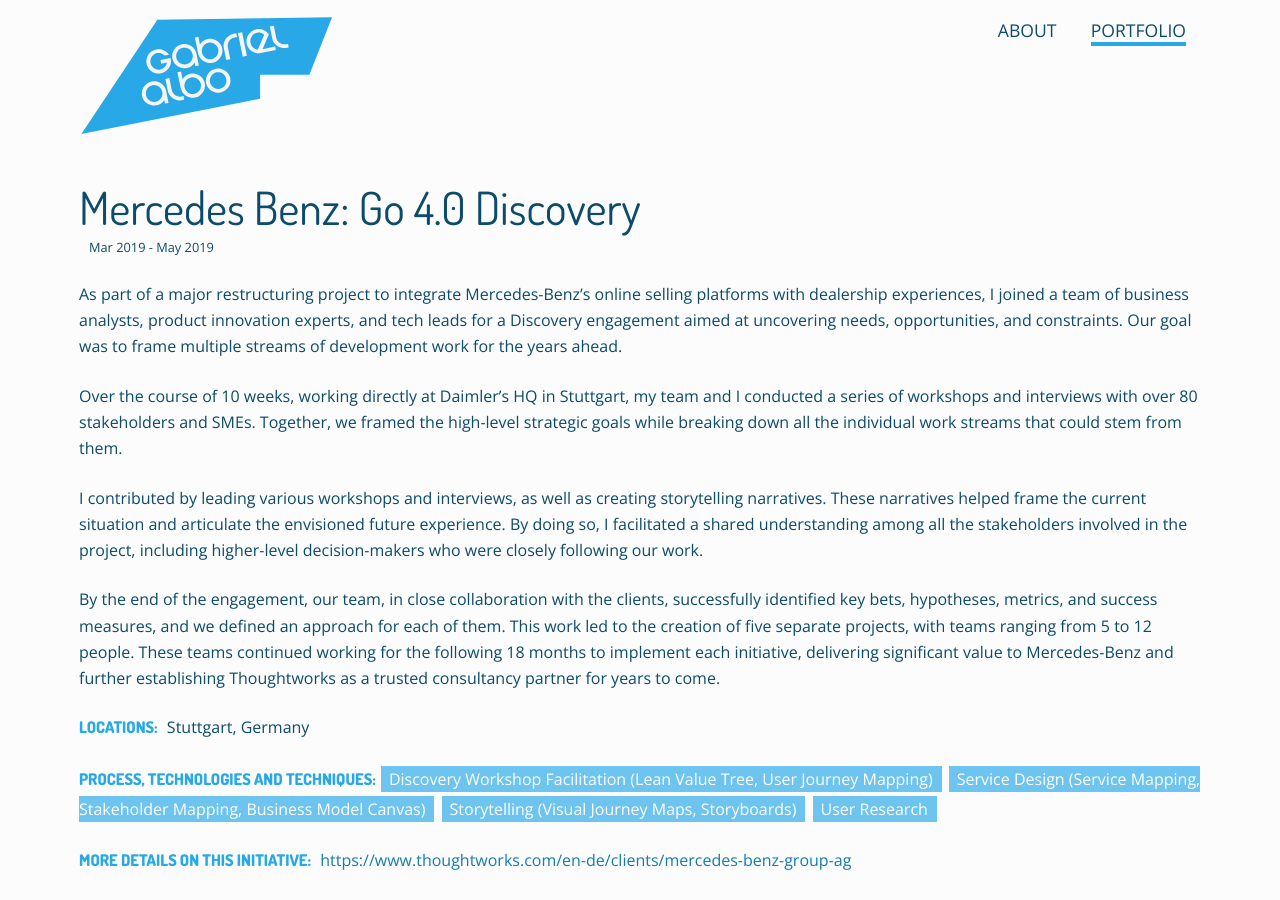
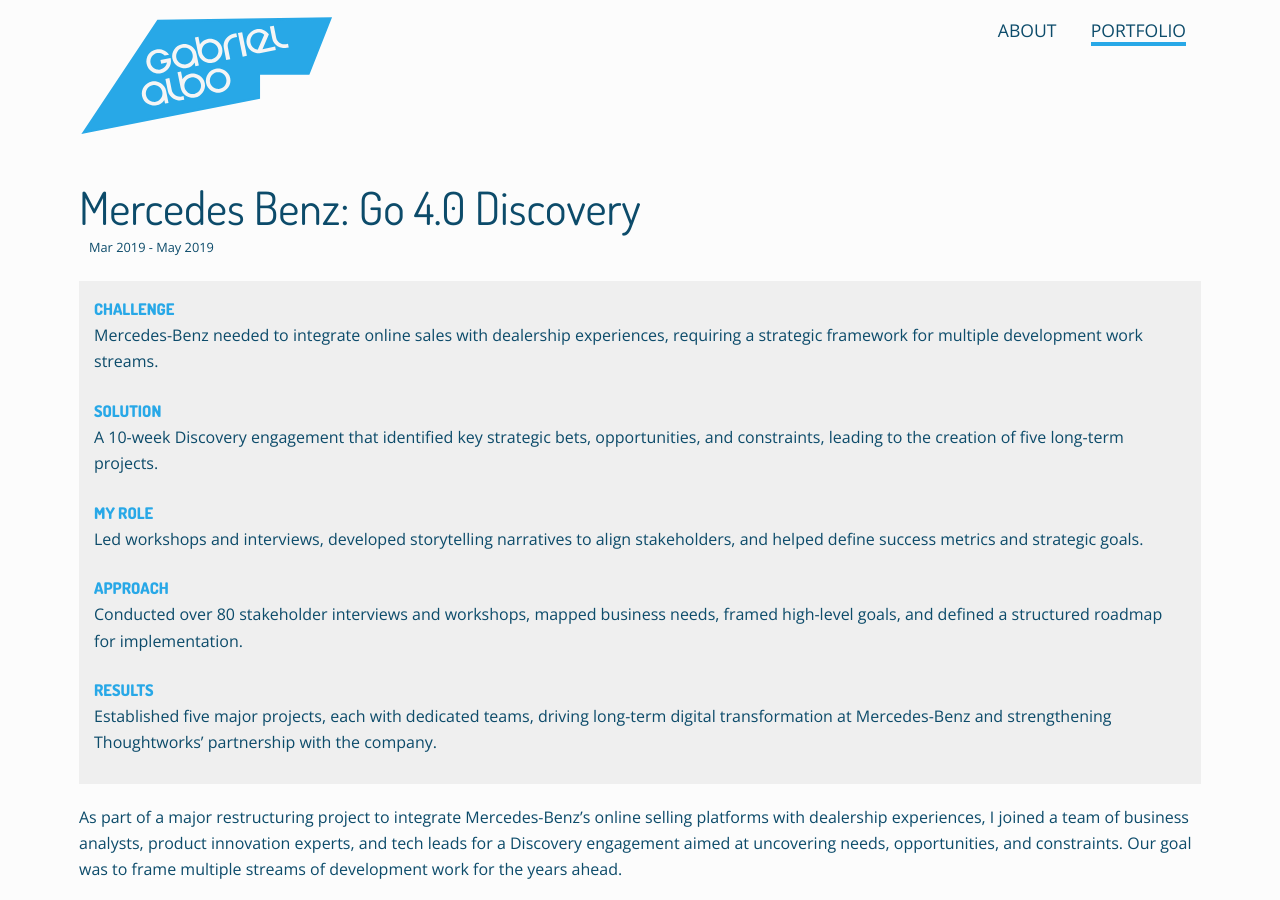
Before and after one commit to albogabriel/gabrielalbo.com, a Jekyll site: the page built from _posts/2019-03-01-mb-go.markdown, in a window 1280 px wide and 900 px high. Built offline with Jekyll 4.4.1, drawn with Linux system fonts in a browser that asks for light colours.

Commit message:
Added project summary for MB Go/VerSO

```diff
--- a/_posts/2019-03-01-mb-go.markdown
+++ b/_posts/2019-03-01-mb-go.markdown
@@ -10,6 +10,24 @@
 skills: [Workshop Facilitation, Service Design, User Research, Storytelling]
 skills-used: ['Discovery Workshop Facilitation (Lean Value Tree, User Journey Mapping)', 'Service Design (Service Mapping, Stakeholder Mapping, Business Model Canvas)','Storytelling (Visual Journey Maps, Storyboards)', 'User Research']
 ---
+
+<div class="project-summary">
+    <div class="category-description">CHALLENGE</div>
+    <p>Mercedes-Benz needed to integrate online sales with dealership experiences, requiring a strategic framework for multiple development work streams.</p>
+
+    <div class="category-description">SOLUTION</div>
+    <p>A 10-week Discovery engagement that identified key strategic bets, opportunities, and constraints, leading to the creation of five long-term projects.</p>
+
+    <div class="category-description">MY ROLE</div>
+    <p>Led workshops and interviews, developed storytelling narratives to align stakeholders, and helped define success metrics and strategic goals.</p>
+
+    <div class="category-description">APPROACH</div>
+    <p>Conducted over 80 stakeholder interviews and workshops, mapped business needs, framed high-level goals, and defined a structured roadmap for implementation.</p>
+
+    <div class="category-description">RESULTS</div>
+    <p>Established five major projects, each with dedicated teams, driving long-term digital transformation at Mercedes-Benz and strengthening Thoughtworks’ partnership with the company.</p>
+</div>
+
 
 As part of a major restructuring project to integrate Mercedes-Benz's online selling platforms with dealership experiences, I joined a team of business analysts, product innovation experts, and tech leads for a Discovery engagement aimed at uncovering needs, opportunities, and constraints. Our goal was to frame multiple streams of development work for the years ahead.
 
```
